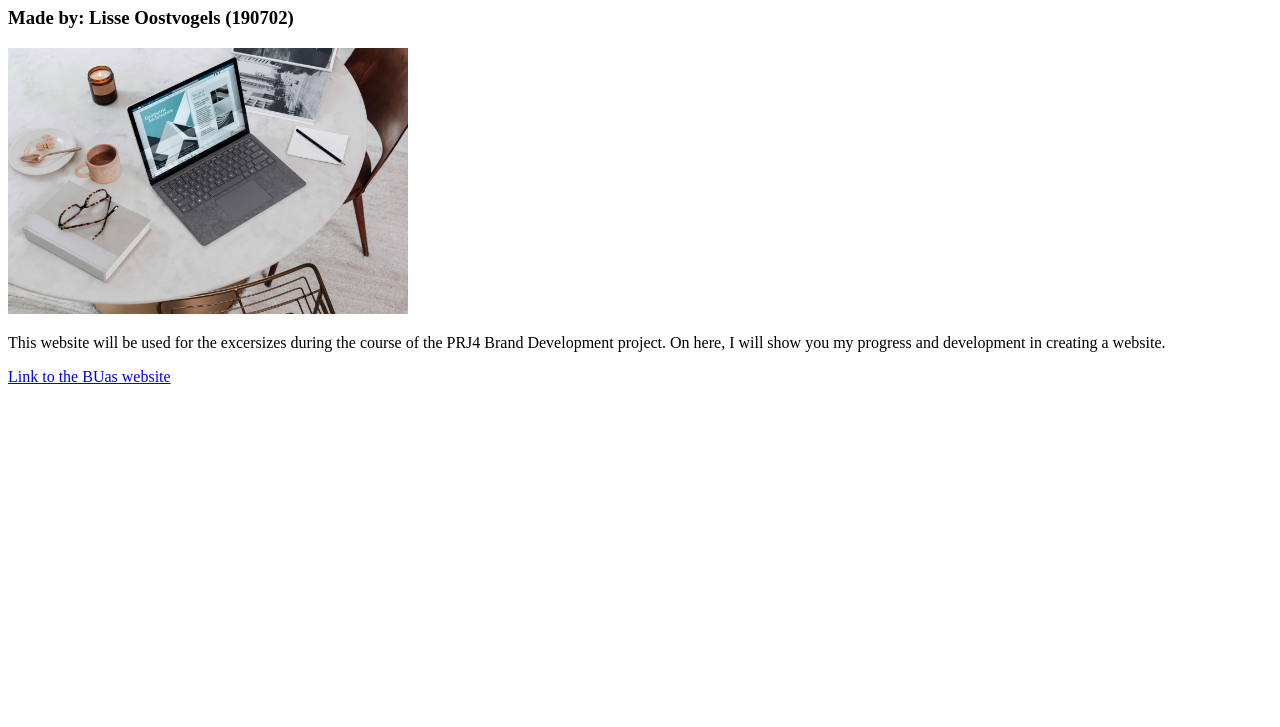
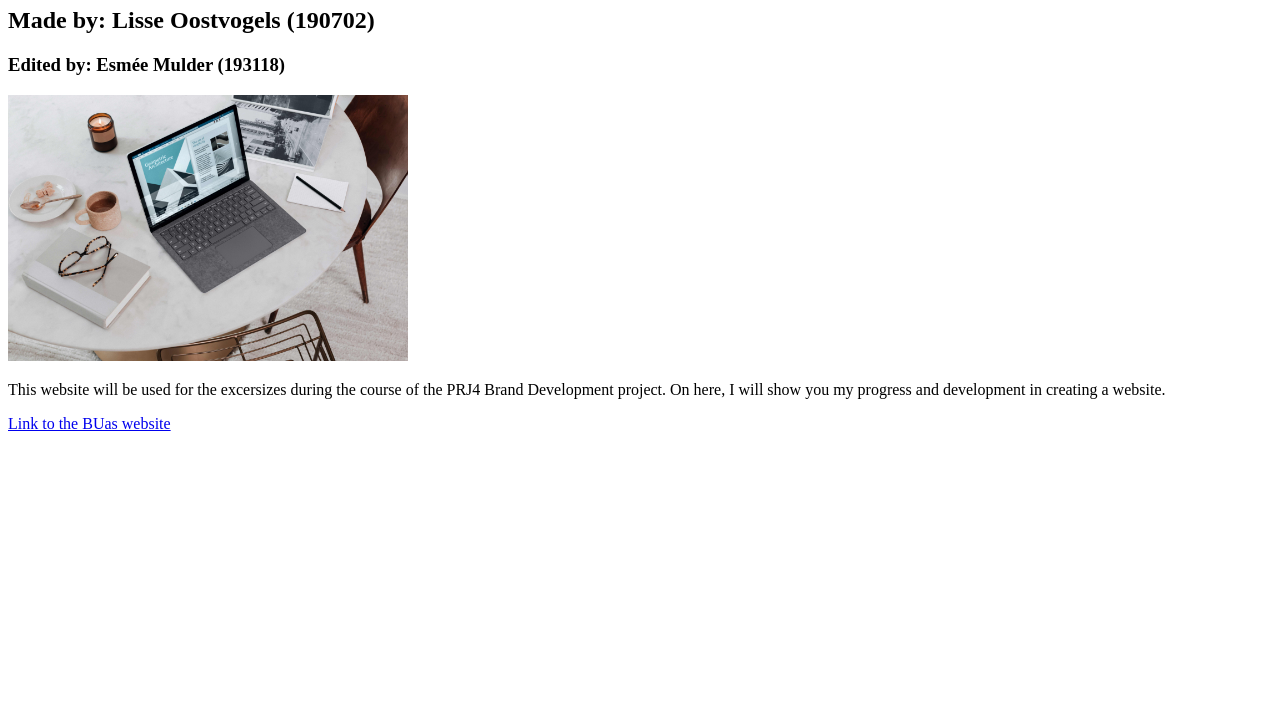
Before and after one commit to LisseOostvogels/prj4-chapter-3, a plain HTML site: page index.html in a window 1280 px wide. Shown: the part 73-800 px from the top of the page. Drawn offline with Linux system fonts and the light colour scheme; files whose address does not match are found by name.

Commit message:
Update index.html
edit section toegevoegd

```diff
--- a/index.html
+++ b/index.html
@@ -6,7 +6,8 @@
 </head>
 <body>
 	<h1>Lisse Oostvogels</h1>
-	<h3>Made by: Lisse Oostvogels (190702)</h3>
+	<h2>Made by: Lisse Oostvogels (190702)</h2>
+	<h3>Edited by: Esmée Mulder (193118)</h3>
 	<img src="images/laptop.jpg" alt="An image of a laptop" width="400">
 	<p>This website will be used for the excersizes during the course of the PRJ4 Brand Development project. On here, I will show you my progress and development in creating a website.</p>
 	<a href="https://www.buas.nl/">Link to the BUas website</a>
```
